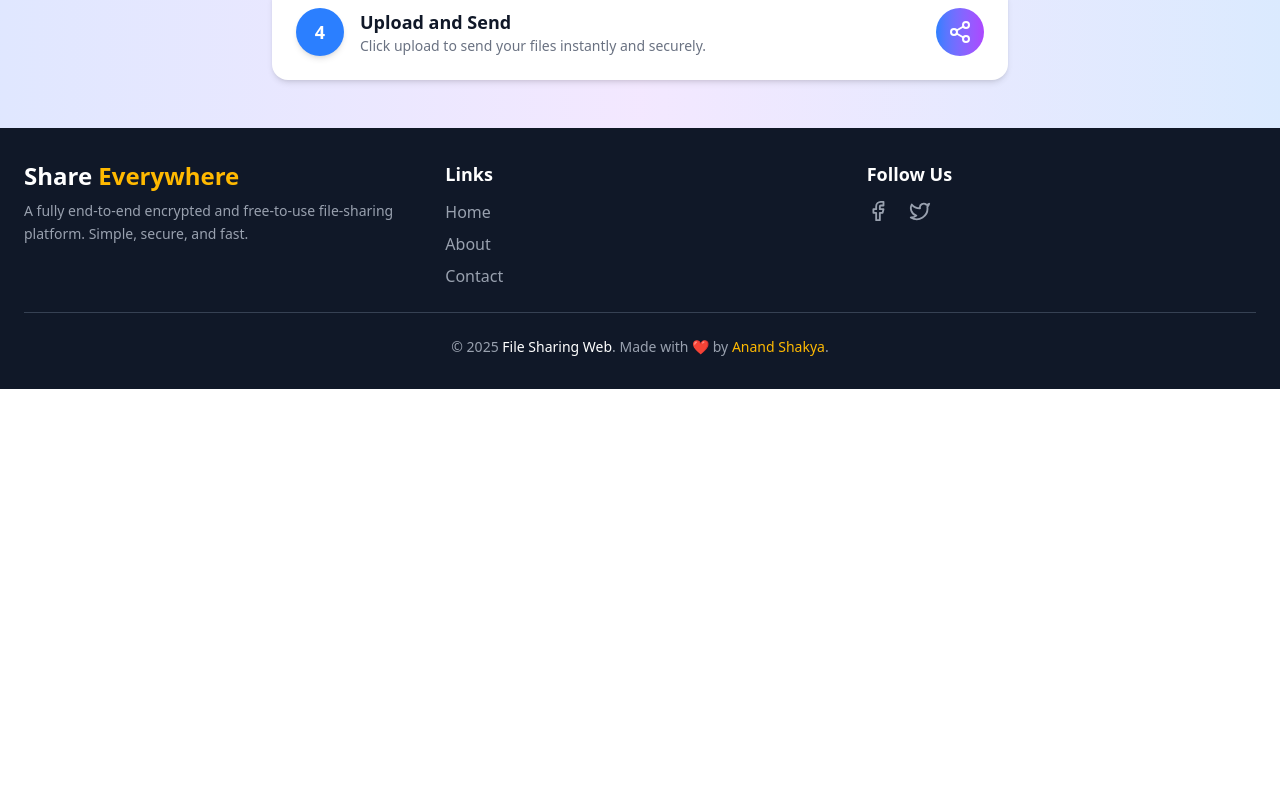
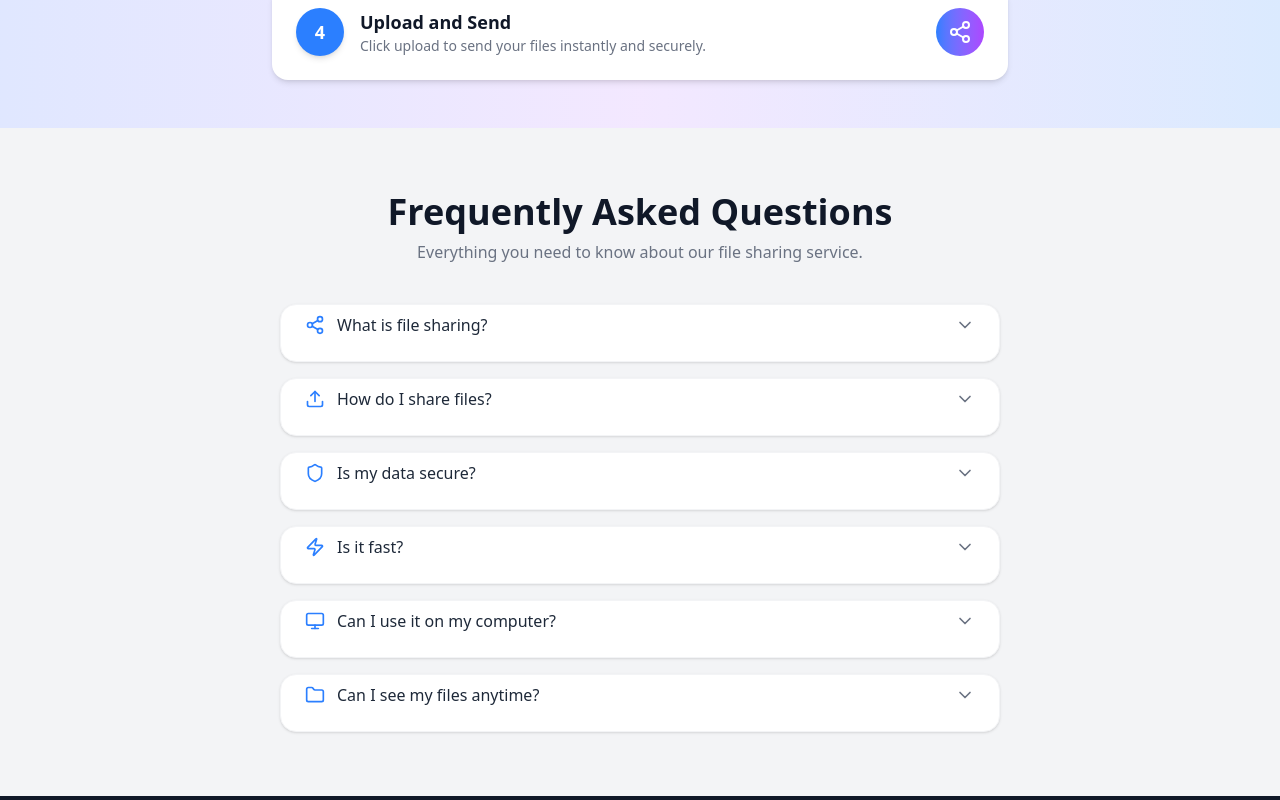
Before and after one commit to Anandshakya6398/File_sharing, a Next.js app in the folder frontend/: page / in a window 1280 px wide. Shown: the part 1800-2600 px from the top of the page. Before the commit the page ends 2189 px from the top, so only its background shows below. Built offline with nearby package versions, Linux system fonts and the light colour scheme.

Commit message:
initial code

```diff
--- a/frontend/src/components/Frequently.tsx
+++ b/frontend/src/components/Frequently.tsx
@@ -1,11 +1,103 @@
-import React from 'react'
+'use client';
+import React, { useState } from "react";
+import {
+  Share2,
+  Upload,
+  Shield,
+  Zap,
+  Monitor,
+  Folder,
+  ChevronDown,
+} from "lucide-react";
 
 const Frequently = () => {
+  const [openIndex, setOpenIndex] = useState<number | null>(null);
+
+  const faqs = [
+    {
+      icon: <Share2 className="w-5 h-5 text-blue-500" />,
+      question: "What is file sharing?",
+      answer:
+        "File sharing allows you to transfer or receive files securely between devices or users through the internet.",
+    },
+    {
+      icon: <Upload className="w-5 h-5 text-blue-500" />,
+      question: "How do I share files?",
+      answer:
+        "Simply upload your file, generate a shareable link, or send it directly via email — all in just a few clicks.",
+    },
+    {
+      icon: <Shield className="w-5 h-5 text-blue-500" />,
+      question: "Is my data secure?",
+      answer:
+        "Absolutely. All files are protected with end-to-end encryption, ensuring only you and the receiver can access them.",
+    },
+    {
+      icon: <Zap className="w-5 h-5 text-blue-500" />,
+      question: "Is it fast?",
+      answer:
+        "Yes! Our platform uses optimized servers to ensure your file uploads and downloads are lightning fast.",
+    },
+    {
+      icon: <Monitor className="w-5 h-5 text-blue-500" />,
+      question: "Can I use it on my computer?",
+      answer:
+        "Of course. You can use it across all devices — computers, tablets, and smartphones — seamlessly.",
+    },
+    {
+      icon: <Folder className="w-5 h-5 text-blue-500" />,
+      question: "Can I see my files anytime?",
+      answer:
+        "Yes, you can access your uploaded files anytime from your dashboard, as long as they haven’t expired.",
+    },
+  ];
+
   return (
-    <div>
+    <section className="py-16 bg-gray-100">
+      <div className="max-w-3xl mx-auto px-6 text-center">
+        <h2 className="text-4xl font-bold text-gray-900">
+          Frequently Asked Questions
+        </h2>
+        <p className="text-gray-500 mt-2">
+          Everything you need to know about our file sharing service.
+        </p>
+      </div>
 
-    </div>
-  )
-}
+      <div className="mt-10 max-w-3xl mx-auto space-y-4 px-6">
+        {faqs.map((faq, index) => (
+          <div
+            key={index}
+            className="bg-white shadow-sm rounded-2xl overflow-hidden border border-gray-100 transition-all duration-300"
+          >
+            <button
+              onClick={() =>
+                setOpenIndex(openIndex === index ? null : index)
+              }
+              className="w-full flex justify-between items-center text-left px-6 py-2 font-medium text-gray-800 hover:bg-gray-100 transition-colors"
+            >
+              <div className="flex items-center gap-3">
+                {faq.icon}
+                <span>{faq.question}</span>
+              </div>
+              <ChevronDown
+                className={`w-5 h-5 text-gray-500 transform transition-transform duration-300 ${openIndex === index ? "rotate-180" : ""
+                  }`}
+              />
+            </button>
 
-export default Frequently
+            <div
+              className={`px-14 pb-4 text-gray-600 text-sm transition-all duration-300 ${openIndex === index
+                ? "max-h-40 opacity-100"
+                : "max-h-0 opacity-0 overflow-hidden"
+                }`}
+            >
+              {faq.answer}
+            </div>
+          </div>
+        ))}
+      </div>
+    </section>
+  );
+};
+
+export default Frequently;
```
